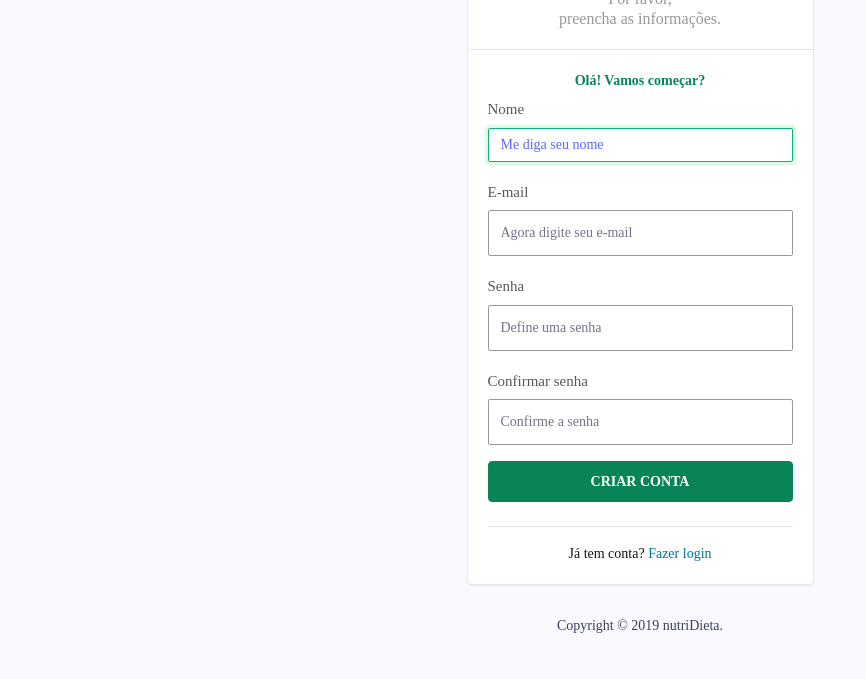
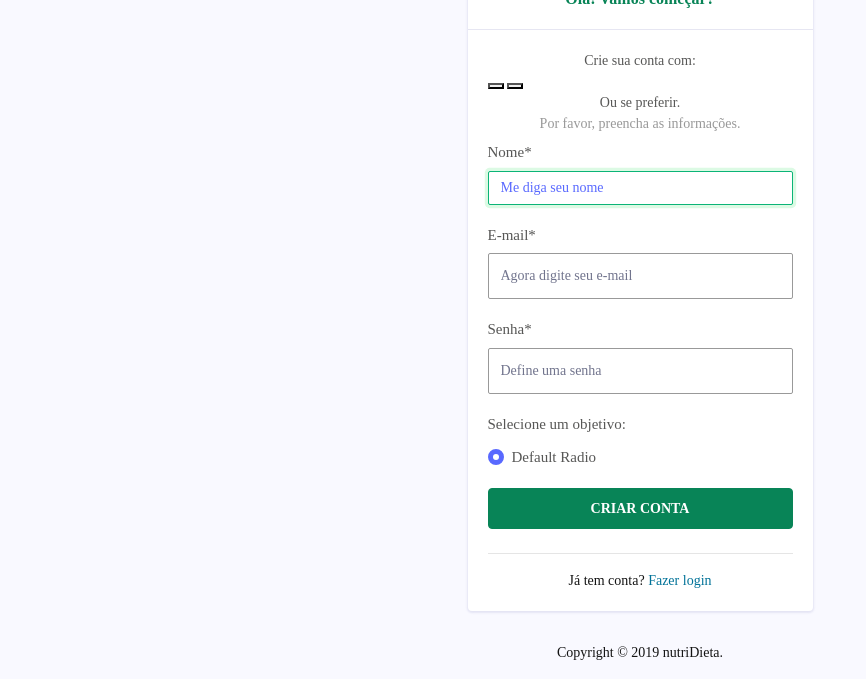
Before and after one commit to thalita12/nutriDieta, a plain HTML site: page pages/sign-up.html in a window 1280 px wide. Shown: the part 221-900 px from the top of the page, without its empty margins (0-866 px from the left). Before the commit the page ends 873 px from the top, so only its background shows below. Drawn offline with Linux system fonts and the light colour scheme; a web font is replaced by a local one.

Commit message:
Alterações nas páginas de esqueci a senha e cadastro.

```diff
--- a/pages/sign-up.html
+++ b/pages/sign-up.html
@@ -37,32 +37,53 @@
         <div class="card">
             <div class="card-header text-center">
                 <img src="../assets/images/orange-juice.svg" width="50" alt="Imagem de um copo de suco de laranja">
-                <p class="splash-description">Por favor,<br>preencha as informações.</p>
+                <p class="splash-description">
+                    <strong>Olá! Vamos começar?</strong>
+                </p>
             </div>
             <div class="card-body">
                 <form class="mb-4">
-                    <p class="m-b-0 text-primary text-center">
-                        <strong>Olá! Vamos começar?</strong>
+                    <p class="m-b-0 text-gray text-center">
+                        Crie sua conta com:
+                    </p>
+
+                    <button>
+
+                    </button>
+
+                    <button>
+
+                    </button>
+
+                    <p class="m-b-0 text-gray text-center">
+                        Ou se preferir.
+                    </p>
+
+                    <p class="m-b-0 text-center text-light">
+                        Por favor, preencha as informações.
                     </p>
 
                     <div class="form-group">
-                        <label for="nome" class="col-form-label">Nome</label>
+                        <label for="nome" class="col-form-label">Nome*</label>
                         <input id="nome" type="text" class="form-control" autofocus placeholder="Me diga seu nome">
                     </div>
 
                     <div class="form-group">
-                        <label for="email" class="col-form-label">E-mail</label>
+                        <label for="email" class="col-form-label">E-mail*</label>
                         <input id="email" class="form-control form-control-lg" type="email" name="E-mail" required="" placeholder="Agora digite seu e-mail" autocomplete="off">
                     </div>
 
                     <div class="form-group">
-                        <label for="senha" class="col-form-label">Senha</label>
+                        <label for="senha" class="col-form-label">Senha*</label>
                         <input class="form-control form-control-lg" id="senha" type="password" required="" placeholder="Define uma senha">
                     </div>
 
                     <div class="form-group">
-                        <label for="confirmarSenha" class="col-form-label">Confirmar senha</label>
-                        <input id="confirmarSenha" class="form-control form-control-lg" required="" placeholder="Confirme a senha">
+                        <label class="col-form-label">Selecione um objetivo:</label>
+
+                        <label class="custom-control custom-radio">
+                            <input type="radio" name="radio-stacked" checked="" class="custom-control-input"><span class="custom-control-label">Default Radio</span>
+                        </label>
                     </div>
 
                     <div class="form-group pt-1">
```
Also changed, not shown: pages/forgot-password.html (+11 -7 lines), assets/libs/css/style.css.
